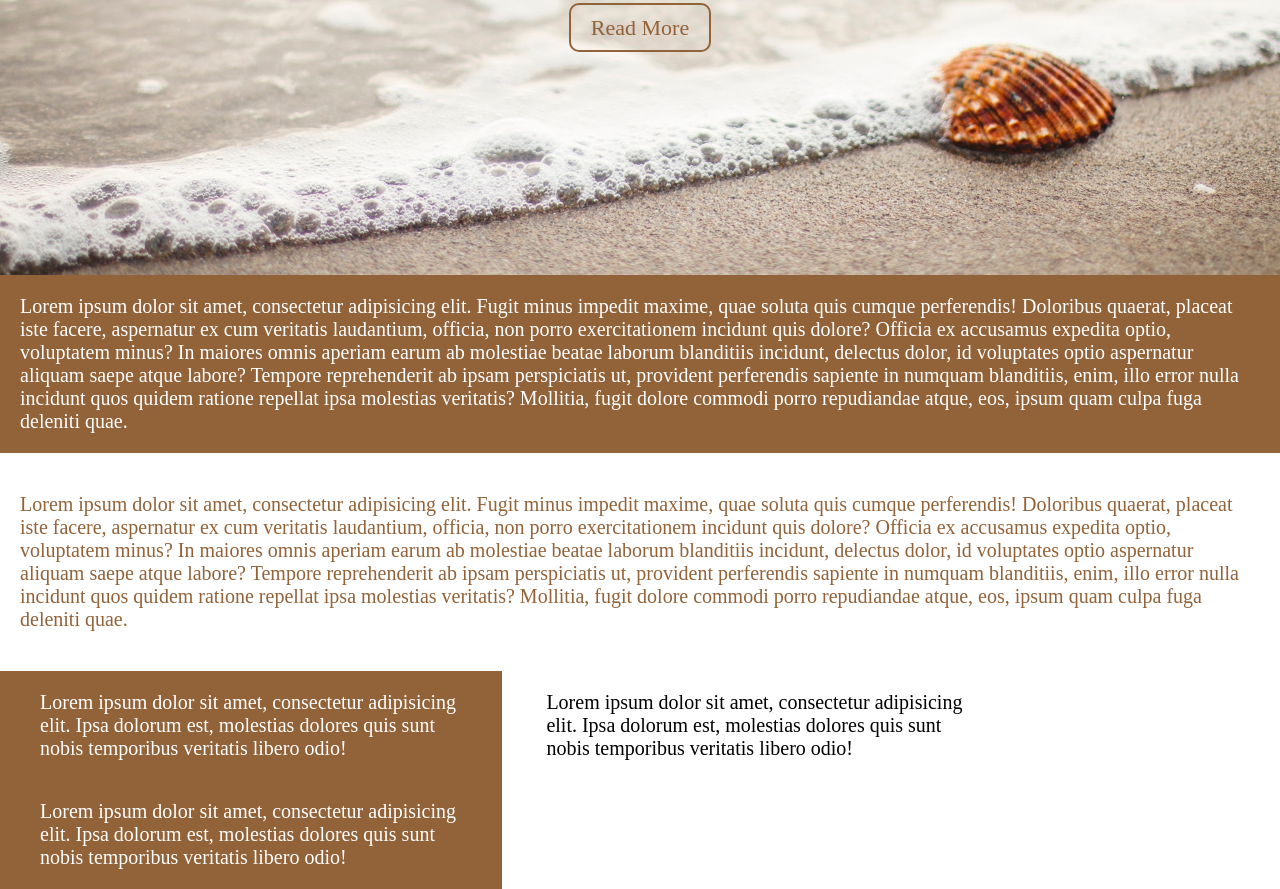
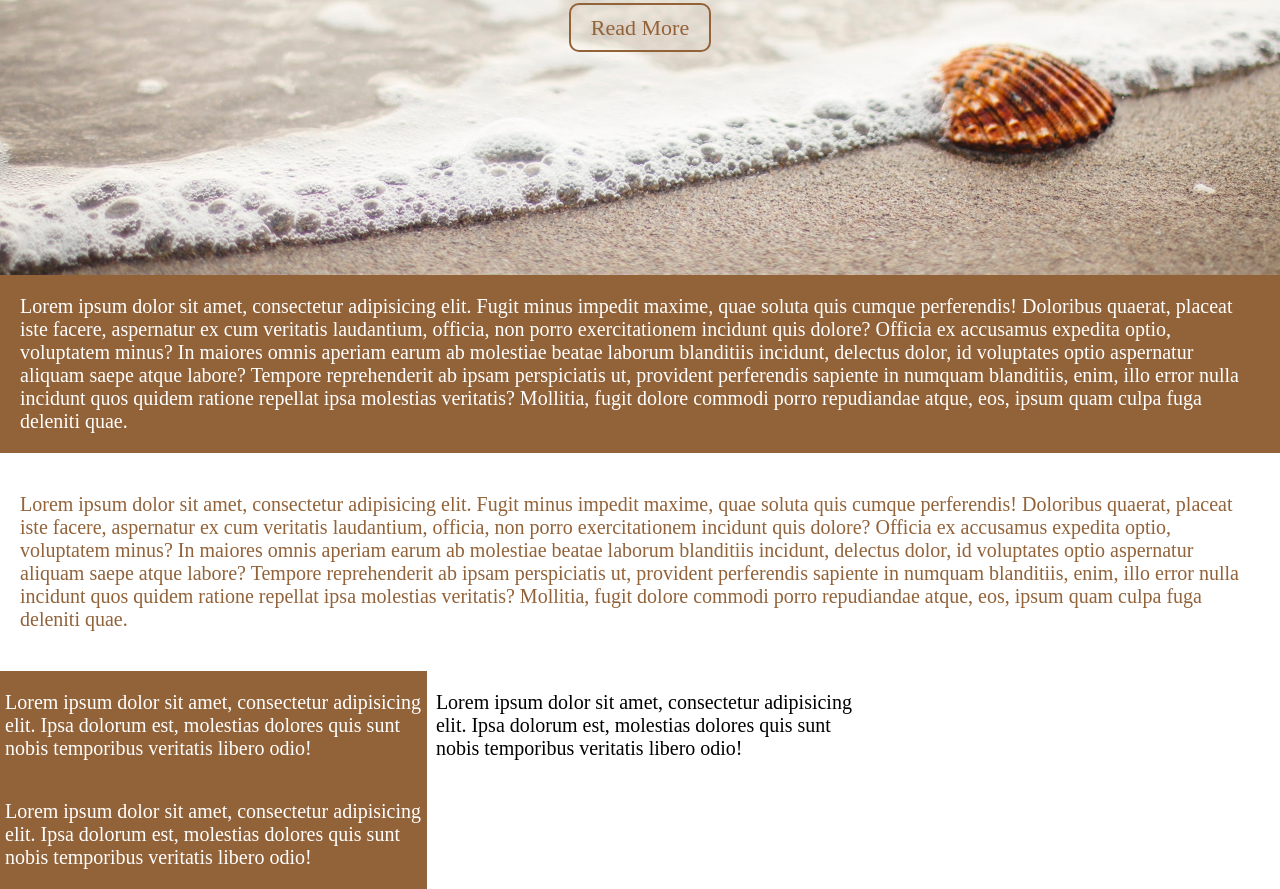
Before and after one commit to ArsLoDDD/siteDisplay, a plain HTML site: page index.html in a window 1280 px wide. Shown: the part 525-1414 px from the top of the page. Drawn offline with Linux system fonts and the light colour scheme.

Commit message:
Third edit

```diff
--- a/styles/style.css
+++ b/styles/style.css
@@ -51,11 +51,13 @@ margin-top: 0;
 
   .bottom-info1 , .bottom-info2 , .bottom-info3 {
     display: inline-block;
-    width: 33vw;
-    max-width: 477px;
-    min-width: 150px;
+    width: 32.57vw;
+    /* max-width: 477px;
+    min-width: 150px; */
+    box-sizing: content-box;
     font-size: 20px;
-padding: 20px 40px;
+padding: 20px 5px;
+
   }
   .bottom-info1 , .bottom-info3 {
     background-color: #926239;
```
